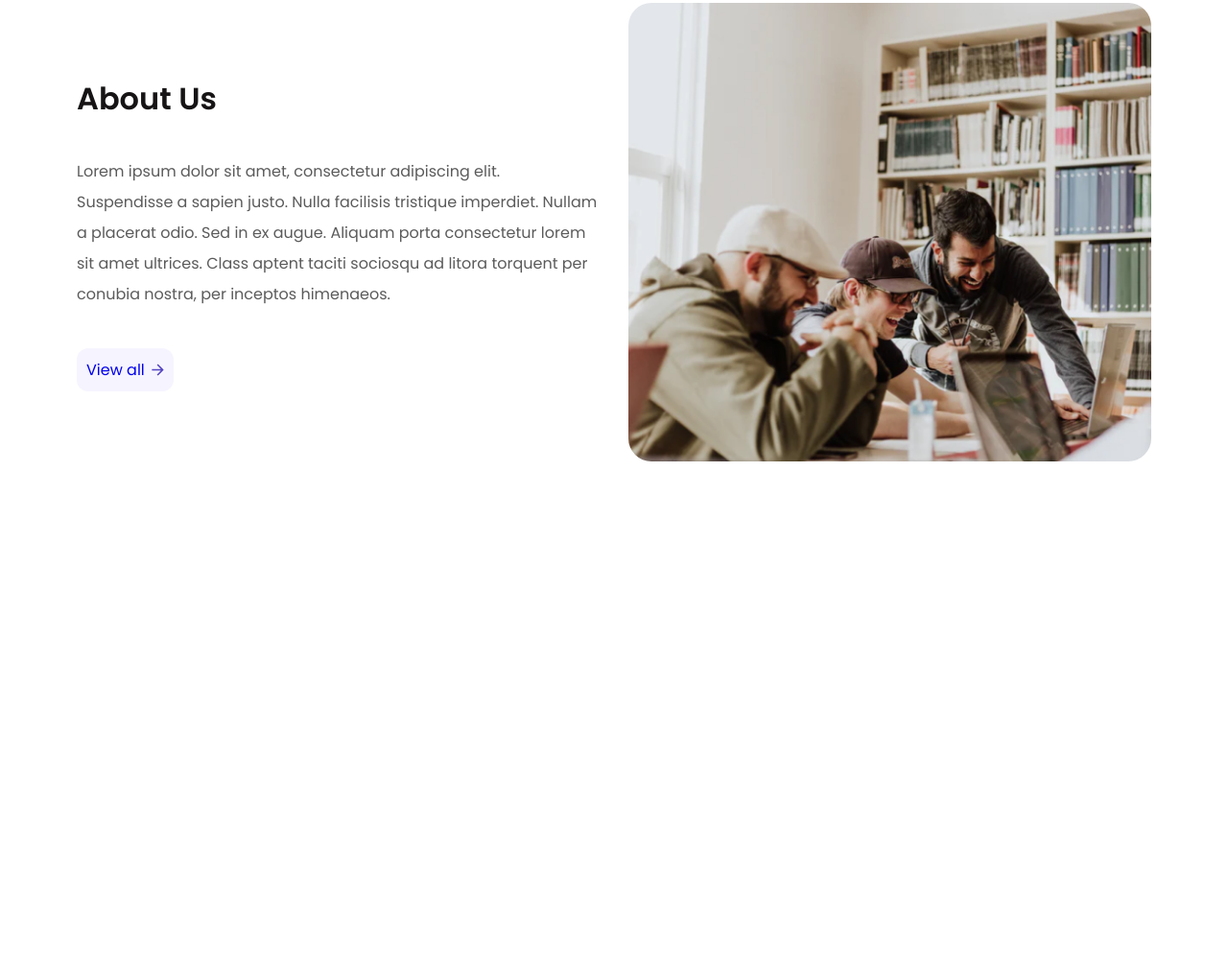
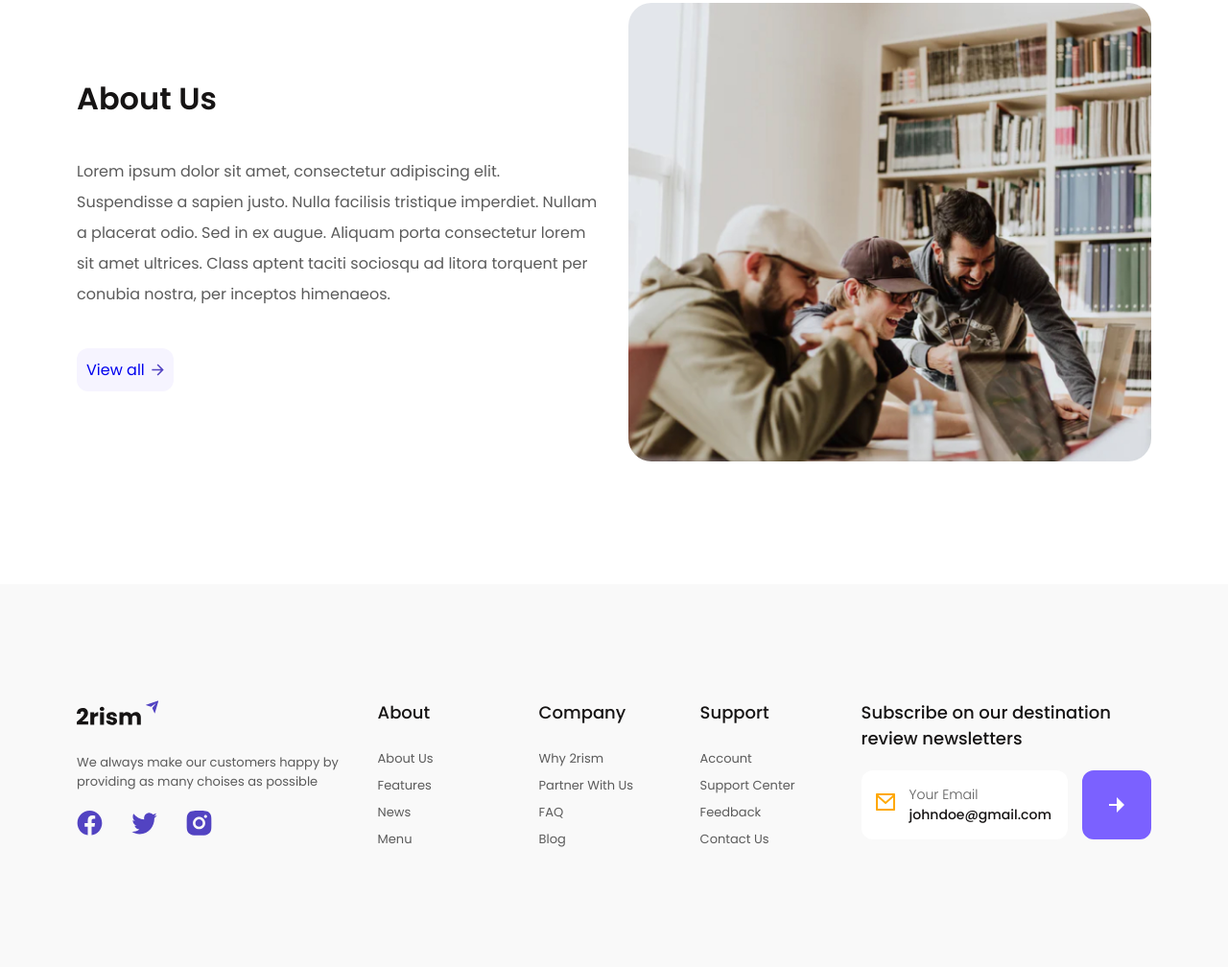
Before and after one commit to Szymon-Levy/2rism, a plain HTML site: page index.html in a window 1280 px wide. Shown: the part 2853-3861 px from the top of the page at 96% size. Before the commit the page ends 3462 px from the top, so only its background shows below. Drawn offline with nearby package versions, Linux system fonts and the light colour scheme.

Commit message:
fifth-day

```diff
--- a/index.html
+++ b/index.html
@@ -477,6 +477,72 @@
         </div>
     </section>
 
+    <section id="bottom">
+        <div class="container">
+            <div class="about">
+                <div class="bottom-logo">
+                    <img src="images/logo/logo-black.svg" alt="">
+                </div>
+                <p class="bottom-about">
+                    We always make our customers happy by providing as many choises as possible
+                </p>
+                <div class="social-media">
+                    <a href="#">
+                        <img src="images/bottom/fb.svg" alt="">
+                    </a>
+                    <a href="#">
+                        <img src="images/bottom/twitter.svg" alt="">
+                    </a>
+                    <a href="#">
+                        <img src="images/bottom/instagram.svg" alt="">
+                    </a>
+                </div>
+            </div>
+            <div class="bottom-nav">
+                <h4 class="bottom-title">About</h4>
+                <ul class="nav">
+                    <li><a href="#">About Us</a></li>
+                    <li><a href="#">Features</a></li>
+                    <li><a href="#">News</a></li>
+                    <li><a href="#">Menu</a></li>
+                </ul>
+            </div>
+            <div class="bottom-nav">
+                <h4 class="bottom-title">Company</h4>
+                <ul class="nav">
+                    <li><a href="#">Why 2rism</a></li>
+                    <li><a href="#">Partner With Us</a></li>
+                    <li><a href="#">FAQ</a></li>
+                    <li><a href="#">Blog</a></li>
+                </ul>
+            </div>
+            <div class="bottom-nav">
+                <h4 class="bottom-title">Support</h4>
+                <ul class="nav">
+                    <li><a href="#">Account</a></li>
+                    <li><a href="#">Support Center</a></li>
+                    <li><a href="#">Feedback</a></li>
+                    <li><a href="#">Contact Us</a></li>
+                </ul>
+            </div>
+            <div class="bottom-newsletter">
+                <h4 class="bottom-title">Subscribe on our destination review newsletters</h4>
+                <div class="newsletter">
+                    <div class="input">
+                        <div class="icon"><img src="images/bottom/envelope.svg" alt=""></div>
+                        <div class="data">
+                            <span>Your Email</span>
+                            <p>johndoe@gmail.com</p>
+                        </div>
+                    </div>
+                    <div class="button">
+                        <button><img src="images/bottom/button-arrow.svg" alt=""></button>
+                    </div>
+                </div>
+            </div>
+        </div>
+    </section>
+
 
     <script src="scripts.js"></script>
 </body>
--- a/style.css
+++ b/style.css
@@ -539,6 +539,132 @@ section.about-us img {
 }
 
 
+/*------------Bottom-------------*/
+
+#bottom {
+    background-color: #F9F9F9;
+    padding: 70px 0px;
+}
+
+#bottom .container {
+    display: flex;
+    flex-wrap: wrap;
+    gap: 30px;
+}
+
+#bottom .about{
+    width: 100%;
+}
+
+#bottom .bottom-logo img {
+    max-width: 87px;
+}
+
+#bottom .bottom-logo {
+    margin-bottom: 15px;
+}
+
+#bottom p.bottom-about{
+    font-size: 13px;
+}
+
+#bottom .social-media {
+    display: flex;
+    align-items: center;
+    margin-top: 20px;
+}
+
+#bottom .social-media a {
+    margin-right: 30px;
+    width: 27px;
+}
+
+#bottom .bottom-title {
+    font-size: 18px;
+    font-weight: 500;
+    margin-bottom: 20px;
+}
+
+#bottom .bottom-nav {
+    width: 100%;
+}
+
+#bottom .bottom-nav ul.nav {
+    list-style-type: none;
+    line-height: 2;
+}
+
+#bottom .bottom-nav ul.nav a {
+    color: #5b5b5b;
+    font-weight: 400;
+    font-size: 13px;
+}
+
+#bottom .bottom-newsletter {
+    width: 100%;
+}
+
+#bottom .bottom-newsletter .newsletter {
+    display: flex;
+    gap: 15px;
+}
+
+#bottom .bottom-newsletter .newsletter .button button {
+    width: 72px;
+    height: 72px;
+    background-color: var(--main-color);
+    border: 0;
+    outline: none;
+    border-radius: 12px;
+    display: flex;
+    align-items: center;
+    justify-content: center;
+    border: 2px solid var(--main-color);
+    transition: .4s;
+    cursor: pointer;
+}
+
+.bottom-newsletter .newsletter .button button:hover {
+    background-color: black;
+}
+
+.bottom-newsletter .newsletter .button button img {
+    width: 16px;
+}
+
+.bottom-newsletter .newsletter .input {
+    background-color: white;
+    flex-grow: 1;
+    display: flex;
+    align-items: center;
+    border-radius: 12px;
+    padding: 15px;
+}
+
+.bottom-newsletter .newsletter .input .icon {
+    width: 20px;
+    margin-right: 15px;
+}
+
+.bottom-newsletter .newsletter .input .data span {
+    font-size: 14px;
+    font-weight: 300;
+    line-height: 16px;
+}
+
+.bottom-newsletter .newsletter .input .data p {
+    font-size: 14px;
+    font-weight: 500;
+    color: var(--dark-color);
+}
+
+
+
+
+
+
+
+
 /*------------Responsive rules--------------*/
 
 @media (min-width: 421px) {
@@ -589,6 +715,9 @@ section.about-us img {
     }
     section.tips-grid .main-box .img-wrap {
         padding-right: 30px;
+    }
+    #bottom .bottom-nav {
+        width: calc(33.333% - 20px);
     }
 }
 
@@ -652,7 +781,14 @@ section.about-us img {
         grid-template-columns: repeat(2, 1fr);
         align-items: center;
     }
+    #bottom .about {
+        width: 40%;
+    }
+    #bottom .bottom-nav {
+        width: calc(20% - 30px);
+    }
 }
+
 
 @media (min-width: 1200px) {
     .container{
@@ -680,6 +816,9 @@ section.about-us img {
     section.tips-grid{
         padding-bottom: 120px;
     }
+    #bottom {
+        padding: 120px 0px;
+    }
     section.popular-grid .container.grid {
         grid-template-columns: repeat(6, 1fr);
     }
@@ -698,6 +837,15 @@ section.about-us img {
     }
     section.about-us{
         padding-bottom: 120px;
+    }
+    #bottom .about {
+        width: calc(28% - 30px);
+    }
+    #bottom .bottom-nav {
+        width: calc(15% - 30px);
+    }
+    #bottom .bottom-newsletter {
+        width: 27%;
     }
 }
 
@@ -725,4 +873,7 @@ section.about-us img {
     .main-hero h1 {
         margin-bottom: 50px;
     }
+    .bottom-newsletter .newsletter .input .data p {
+        font-size: 16px;
+    }
 }
```
Also changed, not shown: images/bottom/button-arrow.svg (added), images/bottom/envelope.svg (added), images/bottom/fb.svg (added), images/bottom/instagram.svg (added), images/bottom/twitter.svg (added).
